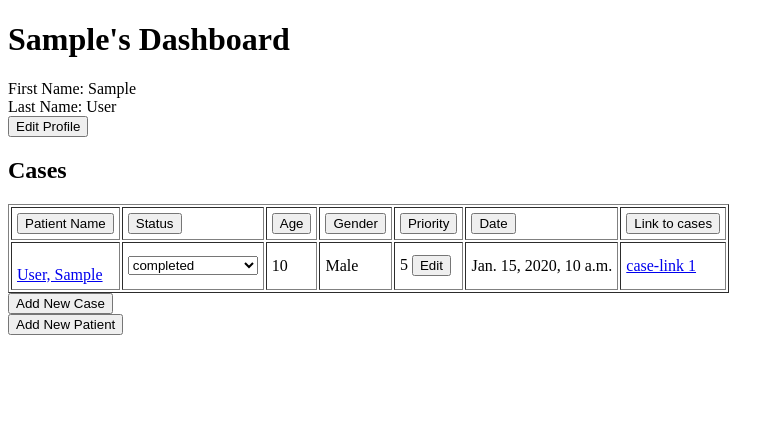
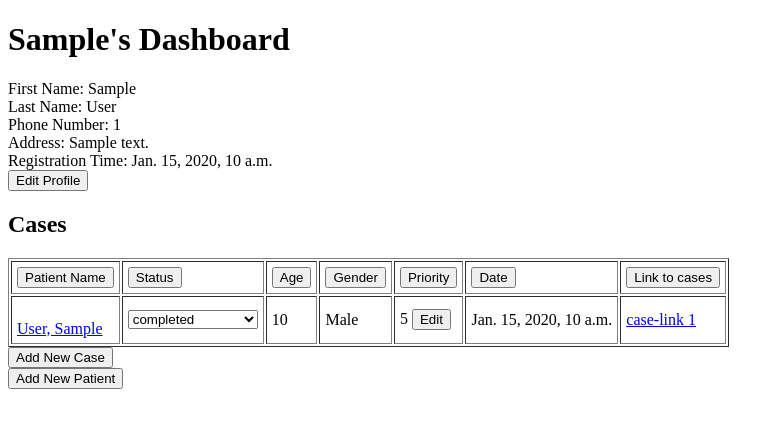
Before and after one commit to CSC301H-Fall2013/Ultra-Remote-Medicine, a Django app: template templates/website/fieldworker.html in a window 1280 px wide. Shown: the top 428 px of the page, without its empty margins (0-784 px from the left). Run offline with Django 3.2, Linux system fonts and the light colour scheme; the template is opened without the code that fills it: most values are stand-ins (such as "Sample title", 1, 10 or a date in 2020); parts of the project's set-up code (start-up, migrations or seed data) failed here and were passed over.

Commit message:
Added more editable fields for field workers. Didn't make the comments field editable yet.

```diff
--- a/sample/views.py
+++ b/sample/views.py
@@ -118,6 +118,8 @@ def display_field_worker(request):
         try:
             user.first_name = request.POST['fWorkerFirstName']
             user.last_name = request.POST['fWorkerLastName']
+            worker.phone = request.POST['fWorkerPhoneNumber']
+            worker.address = request.POST['fWorkerAddress']
             user.save()
         except IntegrityError:
                 print "Worker update fail"
@@ -128,8 +130,9 @@ def display_field_worker(request):
     return render_to_response('fieldworker.html', {
         'first_name': user.first_name,
         'last_name': user.last_name,
-        'phone': worker.phone,
+        'phone_number': worker.phone,
         'address': worker.address,
+        'registration_time': worker.registration_time,
         'id': worker.id,
         'cases' : case_attributes
     }, context_instance=RequestContext(request))
--- a/templates/website/fieldworker.html
+++ b/templates/website/fieldworker.html
@@ -11,6 +11,8 @@
 <form id='workerinfoform' method='post' action="">{% csrf_token %}
 	First Name: <input type="text" id="fWorkerFirstName" name="fWorkerFirstName" value='{{first_name}}'>
 	<br> Last Name: <input type="text" id="fWorkerLastName" name="fWorkerLastName" value='{{last_name}}'>
+	<br> Phone Number: <input type="text" id="fWorkerPhoneNumber" name="fWorkerPhoneNumber" value='{{phone_number}}'>
+	<br> Address: <input type="text" id="fWorkerAddress" name="fWorkerAddress" value='{{address}}'>
 	<br>
 	<input id="submitChanges" type="submit" name="submitChanges" value="Submit Changes"/>
 	<input id="cancelEditButton" onclick="cancelEditMode()" type="button" name="cancelEditButton" value="Cancel"/>
@@ -18,8 +20,11 @@
 </span>
 
 <span id="workerstatic">
-	First Name: <span id="firstNameText"> {{first_name}} </span>
-	<br>Last Name:  <span id="lastNameText"> {{last_name}} </span>
+	First Name: {{first_name}}
+	<br>Last Name: {{last_name}}
+	<br>Phone Number: {{phone_number}}
+	<br>Address: {{address}}
+	<br> Registration Time: {{registration_time}}
 	<br>
 	<input id="edit" onclick="enterEditMode()" type="submit" name="submit" value="Edit Profile"/>
 </span>
```
